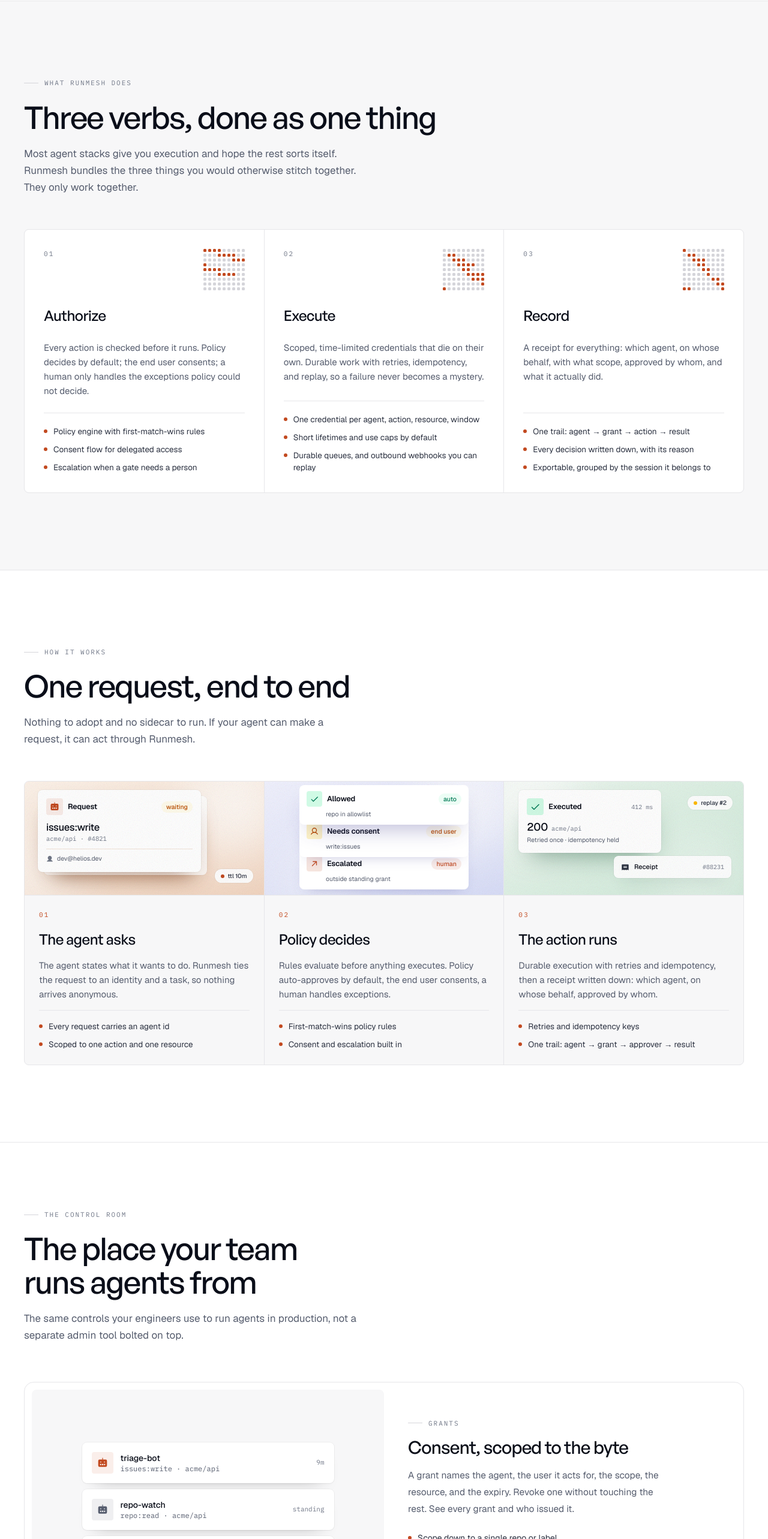
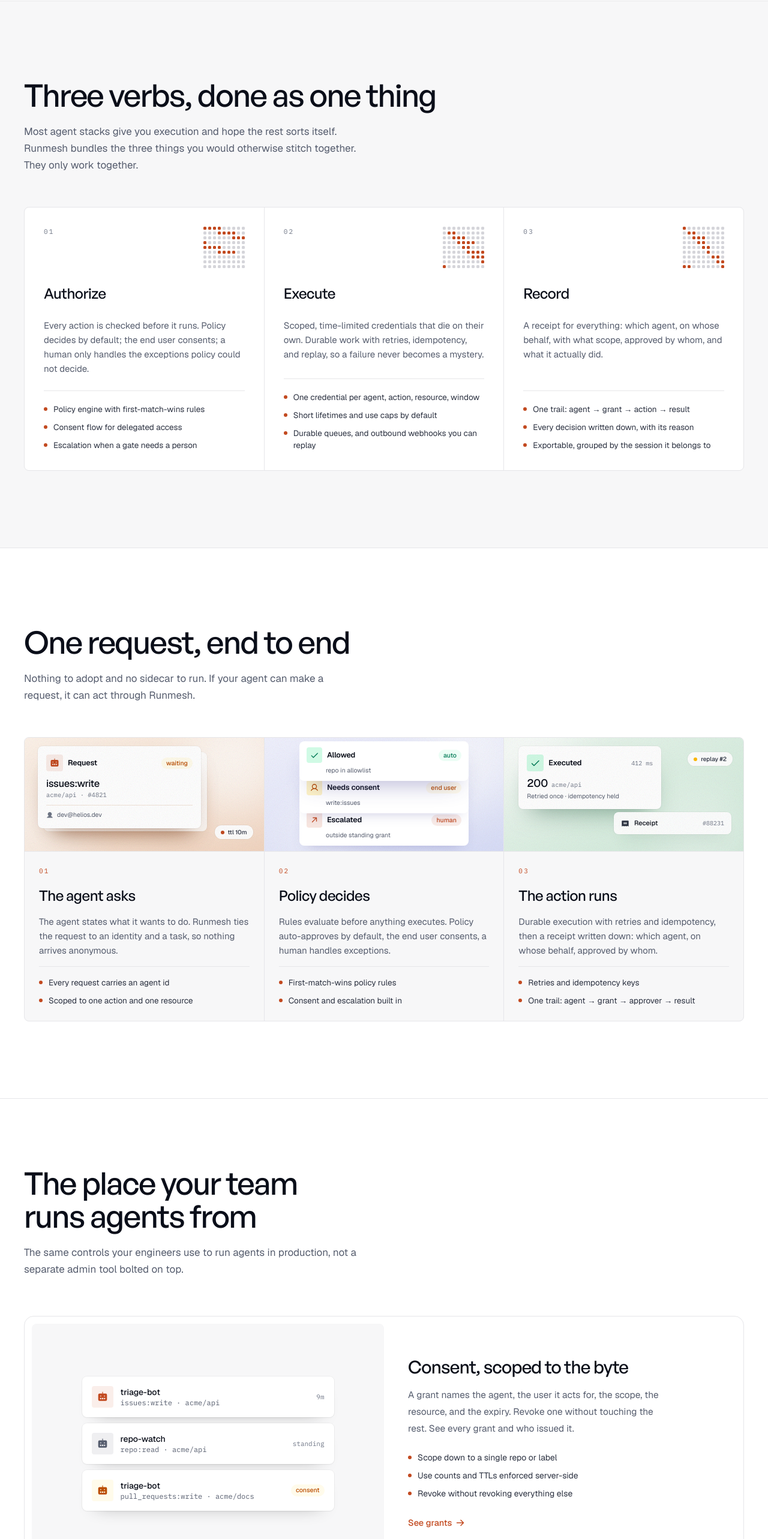
Before and after one commit to Daviduche03/Runmesh, a React (Vite) app in the folder frontend/: page / in a window 1280 px wide. Shown: the part 1380-3946 px from the top of the page at 60% size. Built offline with nearby package versions, Linux system fonts and the light colour scheme.

Commit message:
Drop section eyebrow labels from landing page

```diff
--- a/frontend/src/modules/landing/control-room.tsx
+++ b/frontend/src/modules/landing/control-room.tsx
@@ -2,12 +2,10 @@
 import { ArrowRight } from "@phosphor-icons/react"
 import { container } from "./constants"
 import { AuditStage, GrantsStage, PoliciesStage } from "./control-room-stages"
-import { Eyebrow } from "./primitives"
 
 const features = [
 	{
 		id: "grants",
-		eyebrow: "Grants",
 		title: "Consent, scoped to the byte",
 		copy: "A grant names the agent, the user it acts for, the scope, the resource, and the expiry. Revoke one without touching the rest. See every grant and who issued it.",
 		points: [
@@ -21,7 +19,6 @@
 	},
 	{
 		id: "policies",
-		eyebrow: "Policies",
 		title: "Decide what runs freely",
 		copy: "Ordered rules that auto-approve, require consent, escalate to a human, or deny. First match wins. Every decision is written to the ledger, and a gate that never rejects is not a gate.",
 		points: [
@@ -35,7 +32,6 @@
 	},
 	{
 		id: "audit",
-		eyebrow: "Audit",
 		title: "Every action, on the record",
 		copy: "Threads group an agent session. Runs group one operation. Every event traces back to the human it was taken on behalf of. It is exportable, replayable, and explainable.",
 		points: [
@@ -54,8 +50,7 @@
 		<section id="control-room" className="scroll-mt-16 border-t border-[var(--rm-line)] py-20 lg:py-28">
 			<div className={container}>
 				<div className="max-w-[720px]">
-					<Eyebrow>The control room</Eyebrow>
-					<h2 className="mt-5 text-balance font-display-sans text-[clamp(30px,4.2vw,52px)] font-medium leading-[1.06] tracking-[-0.03em] text-[var(--rm-fg)]">
+					<h2 className="text-balance font-display-sans text-[clamp(30px,4.2vw,52px)] font-medium leading-[1.06] tracking-[-0.03em] text-[var(--rm-fg)]">
 						The place your team runs agents from
 					</h2>
 					<p className="mt-5 max-w-[560px] text-pretty text-[17px] leading-7 text-[var(--rm-muted)]">
@@ -82,8 +77,7 @@
 										}`}
 									>
 										<div className="max-w-[440px]">
-											<Eyebrow>{feature.eyebrow}</Eyebrow>
-											<h3 className="mt-4 text-balance font-display-sans text-[clamp(23px,2.3vw,30px)] font-medium leading-[1.12] tracking-[-0.025em] text-[var(--rm-fg)]">
+											<h3 className="text-balance font-display-sans text-[clamp(23px,2.3vw,30px)] font-medium leading-[1.12] tracking-[-0.025em] text-[var(--rm-fg)]">
 												{feature.title}
 											</h3>
 											<p className="mt-4 text-pretty text-[15.5px] leading-7 text-[var(--rm-muted)]">
--- a/frontend/src/modules/landing/faq.tsx
+++ b/frontend/src/modules/landing/faq.tsx
@@ -2,7 +2,6 @@
 import { CaretDown } from "@phosphor-icons/react"
 import { cn } from "@/lib/utils"
 import { container } from "./constants"
-import { Eyebrow } from "./primitives"
 
 const faqs = [
 	{
@@ -39,8 +38,7 @@
 			<div className={container}>
 				<div className="grid gap-12 lg:grid-cols-[minmax(0,360px)_minmax(0,1fr)] lg:gap-20">
 					<div>
-						<Eyebrow>FAQ</Eyebrow>
-						<h2 className="mt-5 text-balance font-display-sans text-[clamp(28px,3.6vw,44px)] font-medium leading-[1.08] tracking-[-0.03em] text-[var(--rm-fg)]">
+						<h2 className="text-balance font-display-sans text-[clamp(28px,3.6vw,44px)] font-medium leading-[1.08] tracking-[-0.03em] text-[var(--rm-fg)]">
 							The questions worth asking
 						</h2>
 						<p className="mt-5 text-pretty text-[16px] leading-7 text-[var(--rm-muted)]">
--- a/frontend/src/modules/landing/how-it-works.tsx
+++ b/frontend/src/modules/landing/how-it-works.tsx
@@ -1,6 +1,6 @@
 import { ArrowUpRight, Check, Receipt, Robot, User } from "@phosphor-icons/react"
 import { container, sectionY } from "./constants"
-import { Eyebrow, Grain } from "./primitives"
+import { Grain } from "./primitives"
 
 function RequestScene() {
 	return (
@@ -218,8 +218,7 @@
 		>
 			<div className={container}>
 				<div className="max-w-[720px]">
-					<Eyebrow>How it works</Eyebrow>
-					<h2 className="mt-5 text-balance font-display-sans text-[clamp(30px,4.2vw,52px)] font-medium leading-[1.06] tracking-[-0.03em] text-[var(--rm-fg)]">
+					<h2 className="text-balance font-display-sans text-[clamp(30px,4.2vw,52px)] font-medium leading-[1.06] tracking-[-0.03em] text-[var(--rm-fg)]">
 						One request, end to end
 					</h2>
 					<p className="mt-5 max-w-[560px] text-pretty text-[17px] leading-7 text-[var(--rm-muted)]">
--- a/frontend/src/modules/landing/integrations.tsx
+++ b/frontend/src/modules/landing/integrations.tsx
@@ -15,7 +15,6 @@
 } from "@icons-pack/react-simple-icons"
 import { SlackIcon } from "@/components/icons/slack-icon"
 import { container } from "./constants"
-import { Eyebrow } from "./primitives"
 
 const providers = [
 	{ name: "GitHub", Icon: SiGithub },
@@ -40,8 +39,7 @@
 			<div className={container}>
 				<div className="flex flex-col gap-6 lg:flex-row lg:items-end lg:justify-between">
 					<div className="max-w-[520px]">
-						<Eyebrow>Connect</Eyebrow>
-						<h2 className="mt-4 text-balance font-display-sans text-[clamp(24px,3vw,36px)] font-medium leading-[1.1] tracking-[-0.025em] text-[var(--rm-fg)]">
+						<h2 className="text-balance font-display-sans text-[clamp(24px,3vw,36px)] font-medium leading-[1.1] tracking-[-0.025em] text-[var(--rm-fg)]">
 							Your users connect the accounts your agents act on
 						</h2>
 						<p className="mt-4 text-pretty text-[16px] leading-7 text-[var(--rm-muted)]">
--- a/frontend/src/modules/landing/primitives.tsx
+++ b/frontend/src/modules/landing/primitives.tsx
@@ -1,4 +1,3 @@
-import type React from "react"
 import { cn } from "@/lib/utils"
 
 /**
@@ -110,24 +109,3 @@
 		</div>
 	)
 }
-
-/** Small uppercase eyebrow label with a leading rule. */
-export function Eyebrow({
-	children,
-	className,
-}: {
-	children: React.ReactNode
-	className?: string
-}) {
-	return (
-		<div
-			className={cn(
-				"flex items-center gap-2.5 font-mono text-[11px] uppercase tracking-[0.18em] text-[var(--rm-faint)]",
-				className
-			)}
-		>
-			<span className="h-px w-6 bg-[var(--rm-line-strong)]" />
-			{children}
-		</div>
-	)
-}
--- a/frontend/src/modules/landing/product.tsx
+++ b/frontend/src/modules/landing/product.tsx
@@ -1,5 +1,5 @@
 import { container, sectionY } from "./constants"
-import { DotField, Eyebrow } from "./primitives"
+import { DotField } from "./primitives"
 
 const verbs = [
 	{
@@ -33,8 +33,7 @@
 		>
 			<div className={container}>
 				<div className="max-w-[720px]">
-					<Eyebrow>What Runmesh does</Eyebrow>
-					<h2 className="mt-5 text-balance font-display-sans text-[clamp(30px,4.2vw,52px)] font-medium leading-[1.06] tracking-[-0.03em] text-[var(--rm-fg)]">
+					<h2 className="text-balance font-display-sans text-[clamp(30px,4.2vw,52px)] font-medium leading-[1.06] tracking-[-0.03em] text-[var(--rm-fg)]">
 						Three verbs, done as one thing
 					</h2>
 					<p className="mt-5 max-w-[560px] text-pretty text-[17px] leading-7 text-[var(--rm-muted)]">
--- a/frontend/src/modules/landing/self-host.tsx
+++ b/frontend/src/modules/landing/self-host.tsx
@@ -1,5 +1,5 @@
 import { container } from "./constants"
-import { BrowserFrame, Eyebrow } from "./primitives"
+import { BrowserFrame } from "./primitives"
 
 const points = [
 	{
@@ -25,8 +25,7 @@
 			<div className={container}>
 				<div className="grid gap-12 lg:grid-cols-[minmax(0,1fr)_minmax(0,1.05fr)] lg:items-center lg:gap-16">
 					<div>
-						<Eyebrow>Open source</Eyebrow>
-						<h2 className="mt-5 text-balance font-display-sans text-[clamp(28px,3.8vw,46px)] font-medium leading-[1.08] tracking-[-0.03em] text-[var(--rm-fg)]">
+						<h2 className="text-balance font-display-sans text-[clamp(28px,3.8vw,46px)] font-medium leading-[1.08] tracking-[-0.03em] text-[var(--rm-fg)]">
 							Run it where your agents already run
 						</h2>
 						<p className="mt-5 max-w-[480px] text-pretty text-[16px] leading-7 text-[var(--rm-muted)]">
--- a/frontend/src/modules/landing/use-cases.tsx
+++ b/frontend/src/modules/landing/use-cases.tsx
@@ -7,7 +7,6 @@
 	ShieldCheck,
 } from "@phosphor-icons/react"
 import { container } from "./constants"
-import { Eyebrow } from "./primitives"
 
 const useCases = [
 	{
@@ -47,8 +46,7 @@
 		<section id="use-cases" className="scroll-mt-16 border-t border-[var(--rm-line)] py-20 lg:py-28">
 			<div className={container}>
 				<div className="max-w-[720px]">
-					<Eyebrow>What teams build</Eyebrow>
-					<h2 className="mt-5 text-balance font-display-sans text-[clamp(30px,4.2vw,52px)] font-medium leading-[1.06] tracking-[-0.03em] text-[var(--rm-fg)]">
+					<h2 className="text-balance font-display-sans text-[clamp(30px,4.2vw,52px)] font-medium leading-[1.06] tracking-[-0.03em] text-[var(--rm-fg)]">
 						Agents that are allowed to do real work
 					</h2>
 					<p className="mt-5 max-w-[560px] text-pretty text-[17px] leading-7 text-[var(--rm-muted)]">
```
